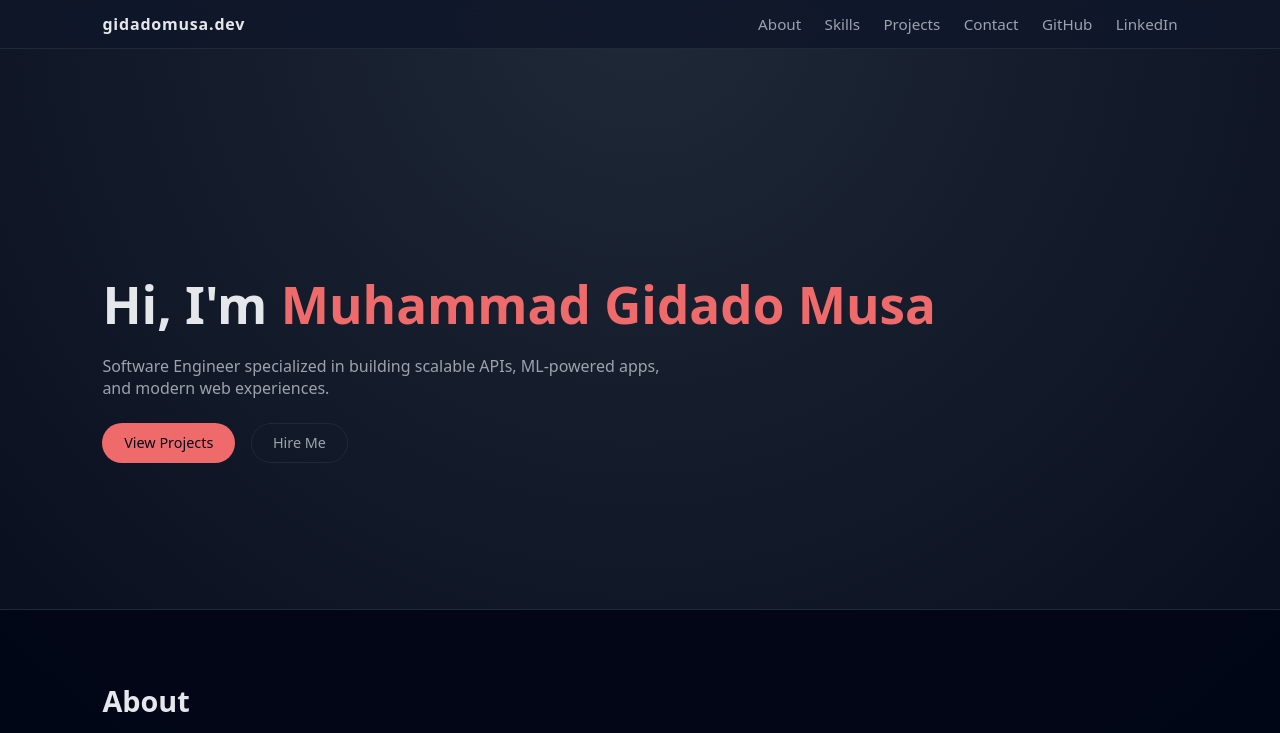
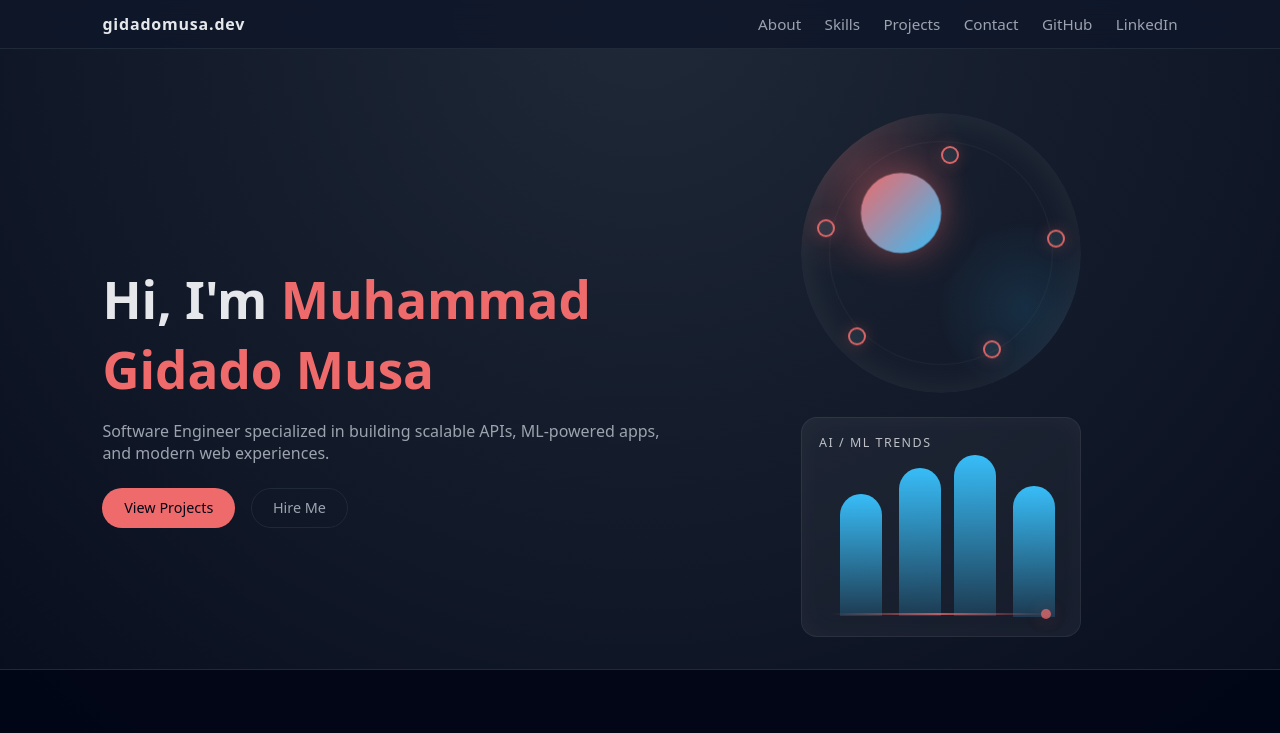
Before and after one commit to gidadomusa/Portfolio_website, a website: page index.html in a window 1280 px wide. Shown: the top 733 px of the page. Drawn offline with Linux system fonts and the light colour scheme; no server answers.

Commit message:
animations to webpage

```diff
--- a/index.html
+++ b/index.html
@@ -35,6 +35,23 @@
         <div class="hero-actions">
           <a href="#projects" class="btn primary">View Projects</a>
           <a href="#contact" class="btn secondary">Hire Me</a>
+        </div>
+      </div>
+      <div class="hero-visual" aria-hidden="true">
+        <div class="ai-animation">
+          <div class="ai-core"></div>
+          <div class="ai-node node-1"></div>
+          <div class="ai-node node-2"></div>
+          <div class="ai-node node-3"></div>
+          <div class="ai-node node-4"></div>
+          <div class="ai-node node-5"></div>
+        </div>
+        <div class="ml-chart">
+          <div class="bar bar-1"></div>
+          <div class="bar bar-2"></div>
+          <div class="bar bar-3"></div>
+          <div class="bar bar-4"></div>
+          <div class="chart-line"></div>
         </div>
       </div>
     </section>
--- a/style.css
+++ b/style.css
@@ -56,9 +56,232 @@ body {
 /* Hero */
 .hero {
   min-height: 70vh;
+  display: grid;
+  grid-template-columns: minmax(0, 1.2fr) minmax(280px, 1fr);
+  align-items: center;
+  gap: 2rem;
+  position: relative;
+  overflow: hidden;
+  padding: 4rem 8vw 2rem;
+}
+
+.hero-visual {
   display: flex;
+  flex-direction: column;
   align-items: center;
-  padding: 4rem 8vw 2rem;
+  justify-content: center;
+  gap: 1.5rem;
+  min-height: 420px;
+}
+
+.ai-animation {
+  position: relative;
+  width: 280px;
+  height: 280px;
+  border-radius: 50%;
+  background: radial-gradient(circle at 20% 20%, rgba(239, 107, 107, 0.2), transparent 35%),
+    radial-gradient(circle at 80% 70%, rgba(56, 189, 248, 0.12), transparent 30%);
+  box-shadow: inset 0 0 40px rgba(255, 255, 255, 0.08);
+  overflow: hidden;
+}
+
+.ai-animation::before,
+.ai-animation::after {
+  content: "";
+  position: absolute;
+  border-radius: 50%;
+  top: -20%;
+  left: -20%;
+  width: 140%;
+  height: 140%;
+  border: 1px dashed rgba(255, 255, 255, 0.08);
+  animation: rotate 18s linear infinite;
+}
+
+.ai-animation::after {
+  top: 10%;
+  left: 10%;
+  width: 80%;
+  height: 80%;
+  border-style: solid;
+  opacity: 0.6;
+  animation-direction: reverse;
+}
+
+.ai-core {
+  position: absolute;
+  inset: 0;
+  margin: auto;
+  width: 80px;
+  height: 80px;
+  border-radius: 50%;
+  background: linear-gradient(135deg, #ef6b6b, #38bdf8);
+  box-shadow: 0 0 38px rgba(239, 107, 107, 0.45);
+  animation: pulse 2.4s ease-in-out infinite;
+}
+
+.ai-node {
+  position: absolute;
+  width: 18px;
+  height: 18px;
+  border-radius: 50%;
+  background: rgba(255, 255, 255, 0.06);
+  border: 2px solid rgba(239, 107, 107, 0.9);
+  box-shadow: 0 0 16px rgba(239, 107, 107, 0.28);
+  animation: node-float 5s ease-in-out infinite;
+}
+
+.ai-node::after {
+  content: "";
+  position: absolute;
+  inset: 0;
+  border-radius: 50%;
+  background: rgba(56, 189, 248, 0.22);
+  opacity: 0;
+  animation: burst 2.8s ease-in-out infinite;
+}
+
+.ai-node.node-1 {
+  top: 12%;
+  left: 50%;
+  transform: translateX(-50%);
+  animation-delay: 0s;
+}
+
+.ai-node.node-2 {
+  top: 42%;
+  left: 88%;
+  animation-delay: 0.4s;
+}
+
+.ai-node.node-3 {
+  top: 82%;
+  left: 65%;
+  animation-delay: 0.8s;
+}
+
+.ai-node.node-4 {
+  top: 78%;
+  left: 17%;
+  animation-delay: 1.2s;
+}
+
+.ai-node.node-5 {
+  top: 40%;
+  left: 6%;
+  animation-delay: 1.6s;
+}
+
+.ml-chart {
+  position: relative;
+  width: 100%;
+  max-width: 280px;
+  min-height: 220px;
+  padding: 1.4rem 1.2rem 1.2rem;
+  border-radius: 1rem;
+  background: rgba(255, 255, 255, 0.04);
+  border: 1px solid rgba(255, 255, 255, 0.08);
+  box-shadow: inset 0 0 30px rgba(255, 255, 255, 0.04);
+}
+
+.ml-chart::before {
+  content: "AI / ML Trends";
+  position: absolute;
+  top: 1rem;
+  left: 1.1rem;
+  font-size: 0.78rem;
+  color: var(--text);
+  letter-spacing: 0.12em;
+  text-transform: uppercase;
+  opacity: 0.8;
+}
+
+.bar {
+  position: absolute;
+  bottom: 1.2rem;
+  width: 15%;
+  border-radius: 999px 999px 0 0;
+  background: linear-gradient(180deg, #38bdf8 0%, rgba(56, 189, 248, 0.18) 100%);
+  transform: scaleY(0);
+  transform-origin: bottom;
+  animation: bar-grow 1.5s ease forwards;
+}
+
+.bar-1 {
+  left: 14%;
+  height: 56%;
+  animation-delay: 0.2s;
+}
+
+.bar-2 {
+  left: 35%;
+  height: 68%;
+  animation-delay: 0.4s;
+}
+
+.bar-3 {
+  left: 55%;
+  height: 74%;
+  animation-delay: 0.6s;
+}
+
+.bar-4 {
+  left: 76%;
+  height: 60%;
+  animation-delay: 0.8s;
+}
+
+.chart-line {
+  position: absolute;
+  bottom: 1.28rem;
+  left: 10%;
+  width: 80%;
+  height: 2px;
+  background: linear-gradient(90deg, transparent 0%, var(--accent) 50%, transparent 100%);
+  opacity: 0.75;
+  transform: scaleX(0);
+  transform-origin: left center;
+  animation: line-draw 1.8s ease forwards 1s;
+}
+
+.chart-line::after {
+  content: "";
+  position: absolute;
+  right: 0;
+  top: -4px;
+  width: 10px;
+  height: 10px;
+  border-radius: 50%;
+  background: var(--accent);
+  box-shadow: 0 0 18px rgba(239, 107, 107, 0.45);
+}
+
+@keyframes pulse {
+  0%, 100% { transform: translate(-50%, -50%) scale(1); }
+  50% { transform: translate(-50%, -50%) scale(1.08); }
+}
+
+@keyframes node-float {
+  0%, 100% { transform: translateY(0); }
+  50% { transform: translateY(-8px); }
+}
+
+@keyframes burst {
+  0%, 100% { opacity: 0; transform: scale(0.95); }
+  45% { opacity: 0.45; transform: scale(1.4); }
+}
+
+@keyframes rotate {
+  0% { transform: rotate(0deg); }
+  100% { transform: rotate(360deg); }
+}
+
+@keyframes bar-grow {
+  to { transform: scaleY(1); }
+}
+
+@keyframes line-draw {
+  to { transform: scaleX(1); }
 }
 
 .hero-content h1 {
```
